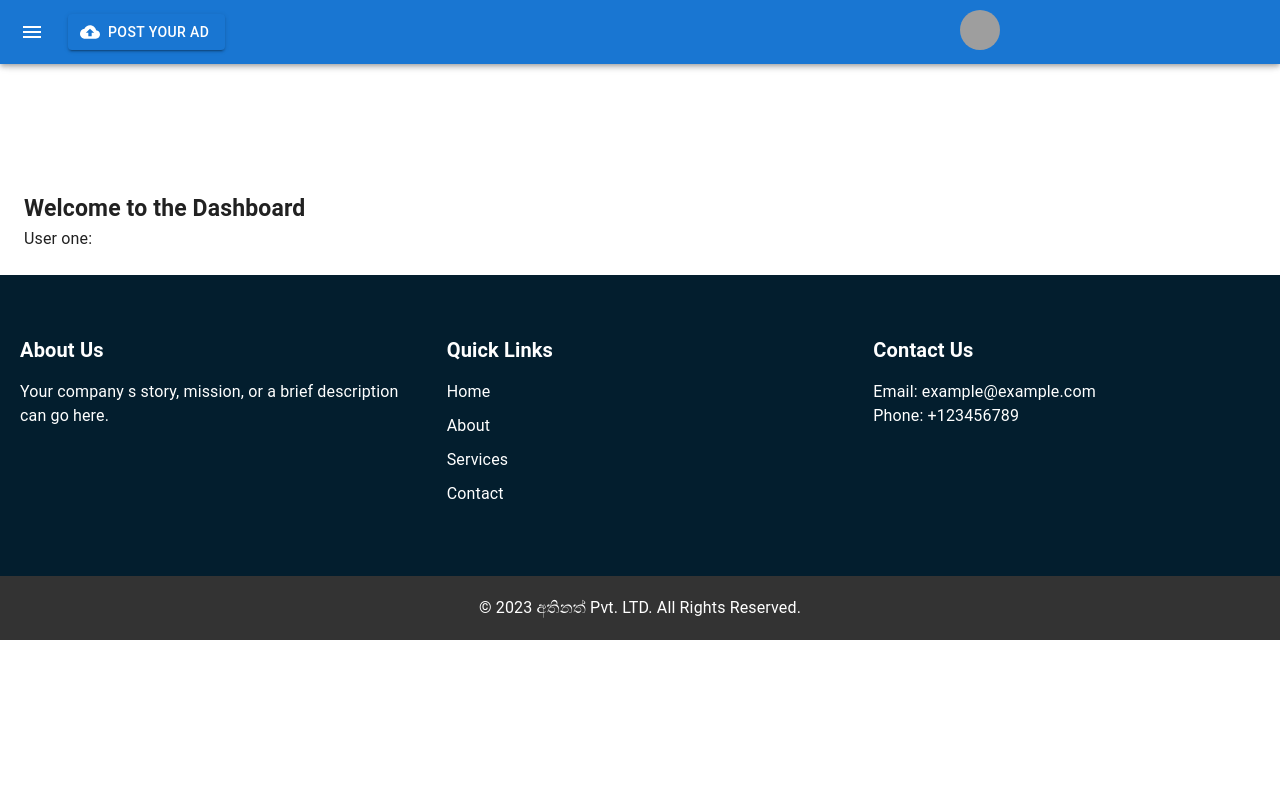
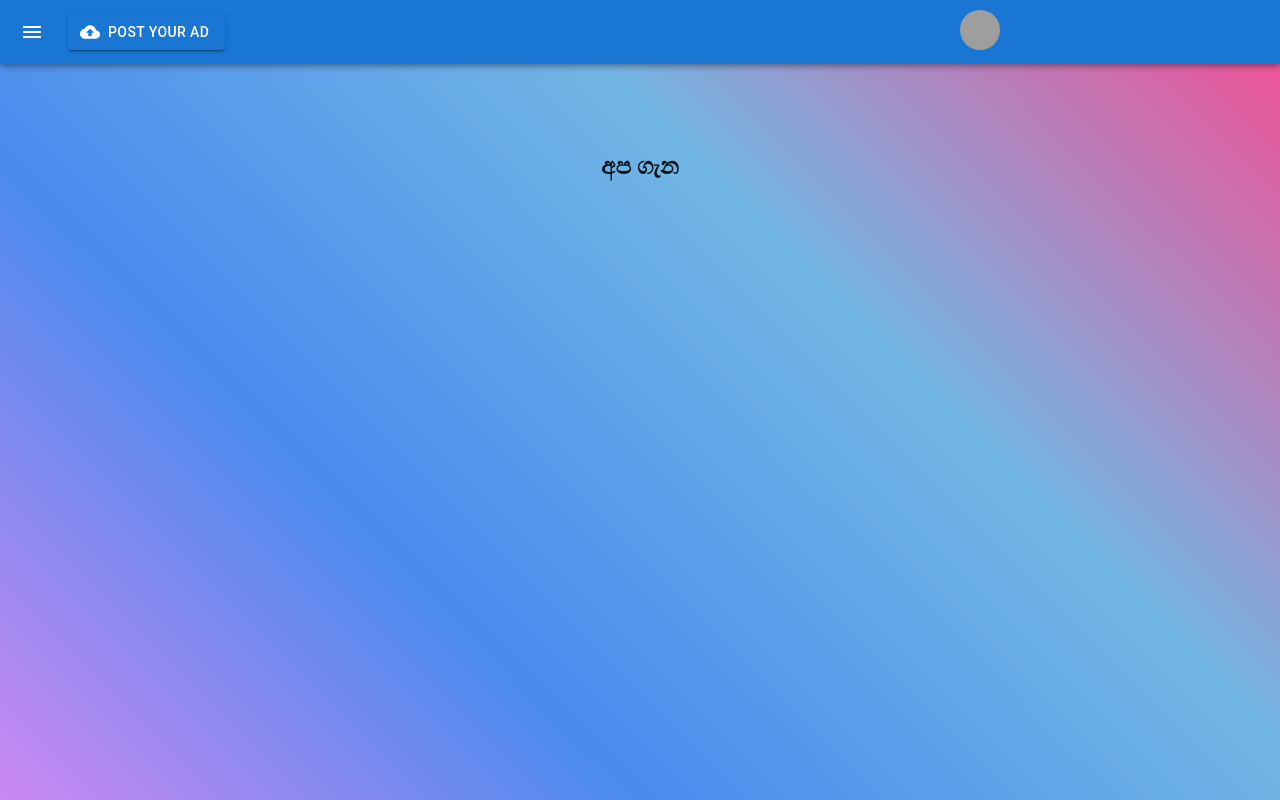
Before and after one commit to nakandara/Aluthporuwa, a Next.js app: page /about in a window 1280 px wide. Shown: the top 800 px of the page. Built offline with nearby package versions, Linux system fonts and the light colour scheme; sample sign-in values are in the browser's storage; grey boxes are pictures that could not be loaded.

Commit message:
add About page

```diff
--- a/components/Layout.jsx
+++ b/components/Layout.jsx
@@ -41,7 +41,7 @@ const settings = ["Profile", "Account", "Dashboard", "Logout"];
 const Main = styled("main", { shouldForwardProp: (prop) => prop !== "open" })(
   ({ theme, open }) => ({
     flexGrow: 1,
-    padding: theme.spacing(3),
+
     transition: theme.transitions.create("margin", {
       easing: theme.transitions.easing.sharp,
       duration: theme.transitions.duration.leavingScreen,
--- a/src/pages/about.js
+++ b/src/pages/about.js
@@ -1,24 +1,20 @@
-import React from 'react'
-import Layout from "../../components/Layout";
+import React from 'react';
+import Layout from '../../components/Layout';
+import ProtectedRoute from "../../components/protect/protectedRoute";
 
-const about = () => {
+
+const About = () => {
   return (
-    <div>
-        <Layout>
-      <div>
-        <br/>
-        <br/>
-        <br/>
-        <br/>
-        <br/>
-        <br/>
-        <br/>
-        <h1>Welcome to the Dashboard</h1>
-        <p>User one: </p>
-      </div>
+    <Layout>
+      <ProtectedRoute>
+        <div className='multi-color-gradient' style={{ marginTop: "50px",height:"100vh" }}>
+       <div>
+        <h1 className='header_about'>අප ගැන</h1>
+       </div>
+        </div>
+      </ProtectedRoute>
     </Layout>
-    </div>
-  )
-}
+  );
+};
 
-export default about
+export default About;
--- a/src/pages/myaccount.js
+++ b/src/pages/myaccount.js
@@ -131,7 +131,7 @@ console.log(image);
   return (
     <Layout>
       <ProtectedRoute>
-      <div style={{ marginTop: "50px" }}>
+      <div className="multi-color-gradient" style={{ marginTop: "50px" }}>
         <Box sx={{ width: 1 }}>
           <Box display="grid" gridTemplateColumns={{ xs: "1fr", md: "repeat(12, 1fr)" }} gap={2}>
             <Box gridColumn={{ xs: "1", md: "span 12" }} sx={{ height: '25vh', display: 'grid', marginBottom: "100px"}}>
--- a/src/styles/globals.css
+++ b/src/styles/globals.css
@@ -92,7 +92,7 @@ body {
 body {
 
 
-    background-color: #212121;
+    background-color: linear-gradient(45deg, #d688f2, #498bee, #72b6e4, #f05297);;
   color: #fff;
   font-family: monospace, serif;
   letter-spacing: 0.05em;
@@ -876,3 +876,21 @@ a {
 
   }
 }
+
+/* styles.css */
+/* styles.css */
+.multi-color-gradient {
+  background: linear-gradient(45deg, #d688f2, #498bee, #72b6e4, #f05297); /* Example multiple gradient colors */
+
+}
+
+.margin-t{
+  margin-top: 60px;
+}
+
+.header_about{
+  align-items: center;
+  text-align: center;
+  padding-top: 100px;
+
+}
```
